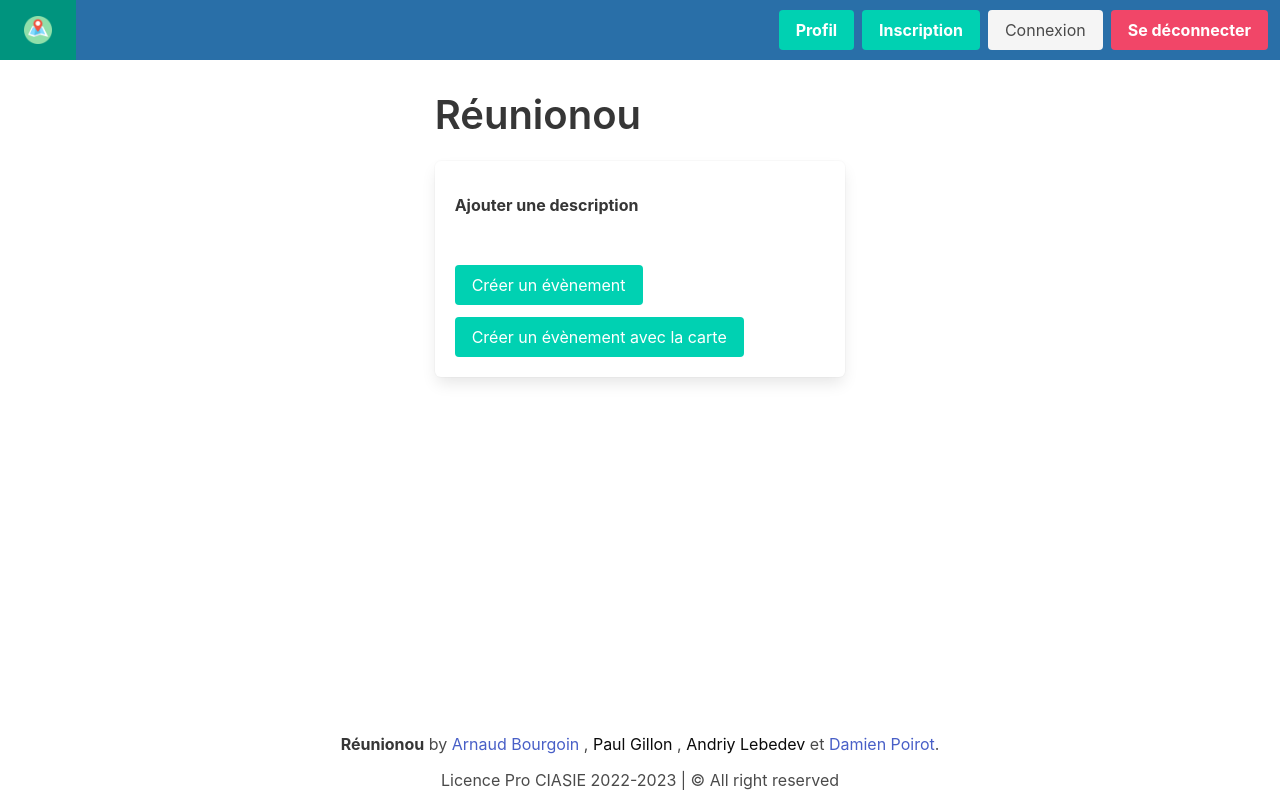
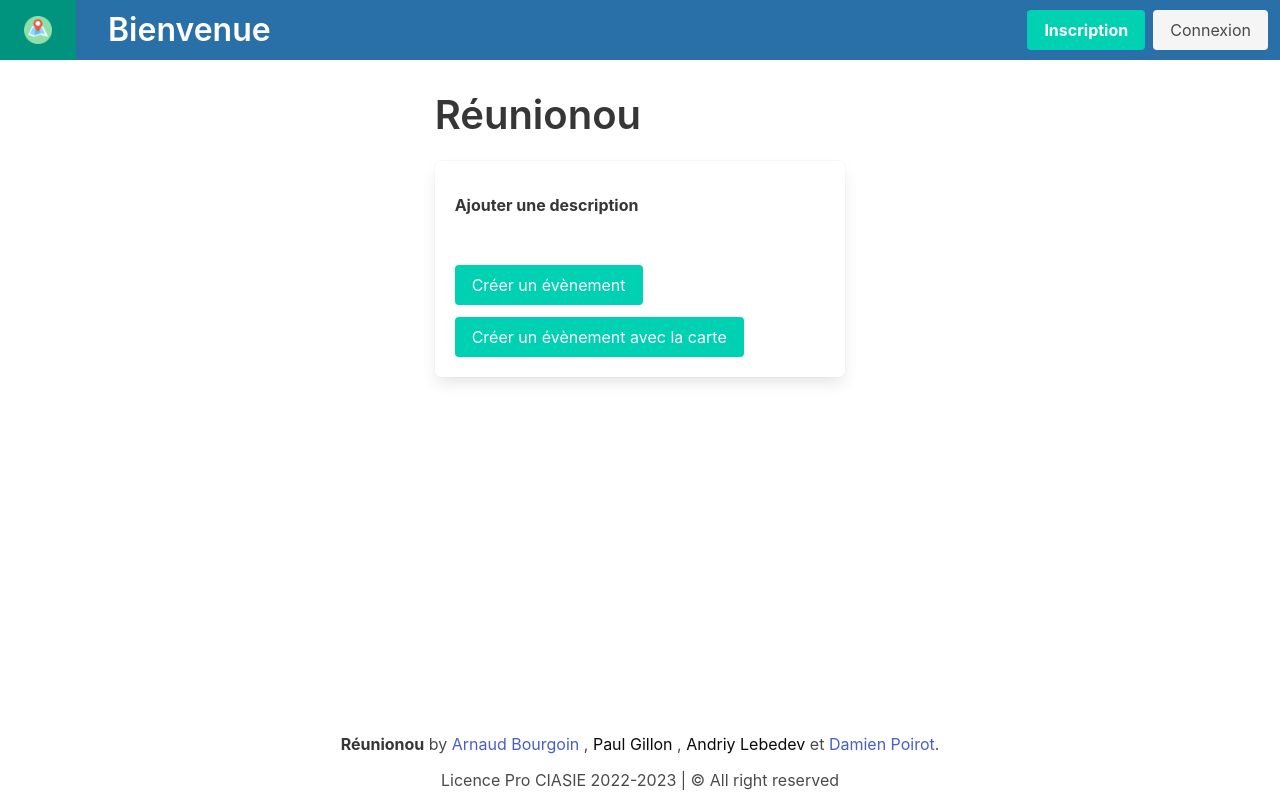
Before and after one commit to Arnaud541/VueJS_Reunionou, a Vue app: page / in a window 1280 px wide. Built offline with nearby package versions, Linux system fonts and the light colour scheme.

Commit message:
Feature: update NavigationBar

```diff
--- a/src/components/NavigationBar.vue
+++ b/src/components/NavigationBar.vue
@@ -1,7 +1,8 @@
 <script setup>
 import {useRouter} from 'vue-router';
-import {reactive} from "vue";
+import {reactive, computed} from "vue";
 
+console.log(localStorage);
 const router = useRouter();
 
 const state = reactive({
@@ -16,11 +17,9 @@ function logout() {
     router.push('/connexion');
 }
 
-
-function isAuthenticated() {
-    // Code de connexion
-    router.push('/');
-}
+const isAuthenticated = computed(() => {
+    return localStorage.getItem('authToken') !== null;
+});
 </script>
 
 <template>
@@ -32,7 +31,7 @@ function isAuthenticated() {
                 </figure>
             </router-link>
 
-            <!-- <div class="navbar-item mx-4 px-4">
+            <div class="navbar-item mx-4 px-4">
                 <div class="title has-text-white">
                     <div v-if="$route.path === '/'">Bienvenue</div>
                     <div v-if="$route.path === '/connexion'">Connectez-vous</div>
@@ -43,7 +42,7 @@ function isAuthenticated() {
                     <div v-if="$route.path === '/profil'">Voici votre profil</div>
                     <div v-if="$route.path === '/participant-inscription'">Vous-êtes nouveau ?</div>
                 </div>
-            </div> -->
+            </div>
 
             <a role="button" class="navbar-burger" aria-label="menu" aria-expanded="false" data-target="navbarMenu"
                @click="state.navbarOpen=!state.navbarOpen">
@@ -56,11 +55,20 @@ function isAuthenticated() {
         <div class="navbar-menu">
             <div class="navbar-end">
                 <div class="navbar-item">
-                    <div class="buttons">
 
-                        <router-link to="/profil" class="button is-primary">
+                    <div class="buttons" v-if="isAuthenticated">
+
+                        <!--<router-link :to="{ name: 'profil', params: { id: localStorage.getItem('user.id') }}" class="button is-primary">
                             <strong>Profil</strong>
-                        </router-link>
+                        </router-link>-->
+
+                        <button class="button is-danger" @click="logout">
+                            <strong>Se déconnecter</strong>
+                        </button>
+
+                    </div>
+                    <div class="buttons" v-else>
+
                         <router-link to="/inscription" class="button is-primary">
                             <strong>Inscription</strong>
                         </router-link>
@@ -69,11 +77,8 @@ function isAuthenticated() {
                             Connexion
                         </router-link>
 
-                        <button class="button is-danger" v-if="isAuthenticated" @click="logout">
-                            <strong>Se déconnecter</strong>
-                        </button>
+                    </div>
 
-                    </div>
                 </div>
             </div>
         </div>
```
